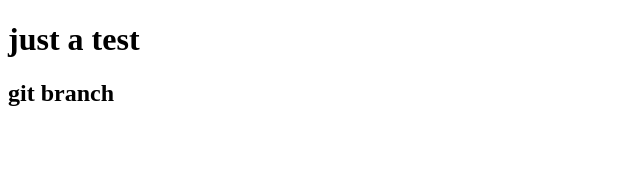
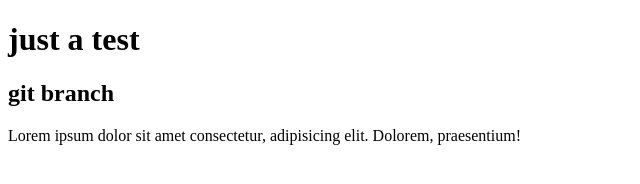
Before and after one commit to gigd123/git-test, a plain HTML site: page index.html in a window 1280 px wide. Shown: the whole page, without its empty margins (0-640 px from the left). Drawn offline with Linux system fonts and the light colour scheme.

Commit message:
update feature-v1

```diff
--- a/index.html
+++ b/index.html
@@ -9,5 +9,6 @@
 <body>
     <h1>just a test</h1>
     <h2>git branch</h2>
+    <footer>Lorem ipsum dolor sit amet consectetur, adipisicing elit. Dolorem, praesentium!</footer>
 </body>
 </html>
```
